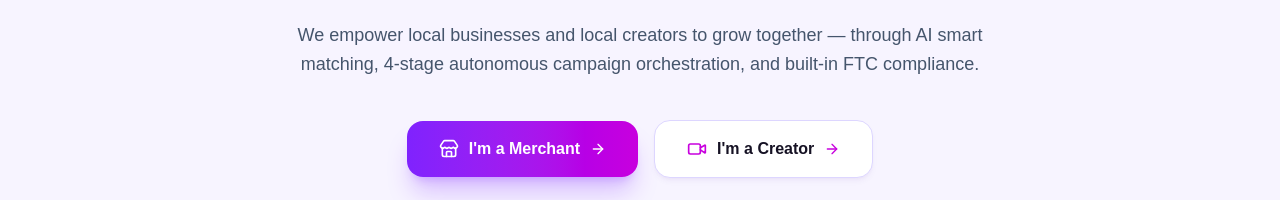
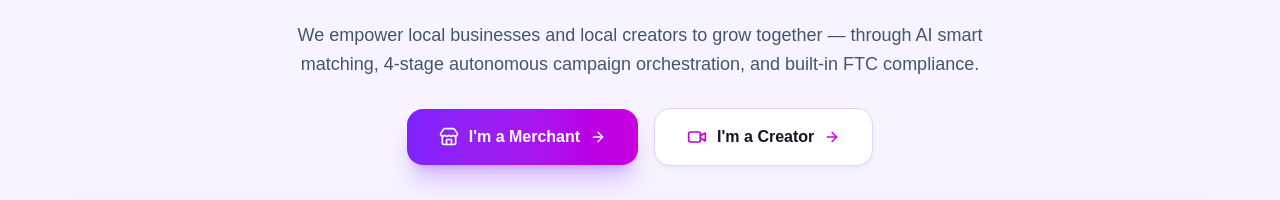
Before and after one commit to lucian20262027/Bomie_Website, a Next.js app: page / in a window 1280 px wide. Shown: the part 310-510 px from the top of the page. Built offline with nearby package versions, Linux system fonts and the light colour scheme; grey boxes are pictures that could not be loaded.

Commit message:
polish(home): tighten hero CTA and video showcase spacing for MacBook above-the-fold framing

```diff
--- a/src/app/page.tsx
+++ b/src/app/page.tsx
@@ -2141,7 +2141,7 @@ export default function BomieLandingPage() {
             initial={{ opacity: 0, y: 20 }}
             animate={{ opacity: 1, y: 0 }}
             transition={{ duration: 0.6, delay: 0.3 }}
-            className="mt-10 flex flex-col items-center justify-center gap-4 sm:flex-row"
+            className="mt-7 flex flex-col items-center justify-center gap-4 sm:flex-row"
           >
             <Link
               href="/merchant"
@@ -2168,7 +2168,7 @@ export default function BomieLandingPage() {
             transition={{ duration: 0.7, delay: 0.45 }}
             onMouseEnter={() => setIsMatchPaused(true)}
             onMouseLeave={() => setIsMatchPaused(false)}
-            className="mx-auto mt-14 w-full overflow-hidden rounded-3xl border border-violet-200/60 bg-[#0b0b14] text-left shadow-2xl shadow-violet-950/15"
+            className="mx-auto mt-9 w-full overflow-hidden rounded-3xl border border-violet-200/60 bg-[#0b0b14] text-left shadow-2xl shadow-violet-950/15"
           >
             <div>
               {/* Visual Hero Stage (Responsive 16:9 Video Framing + Physical Horizontal Spring Carousel) */}
```
